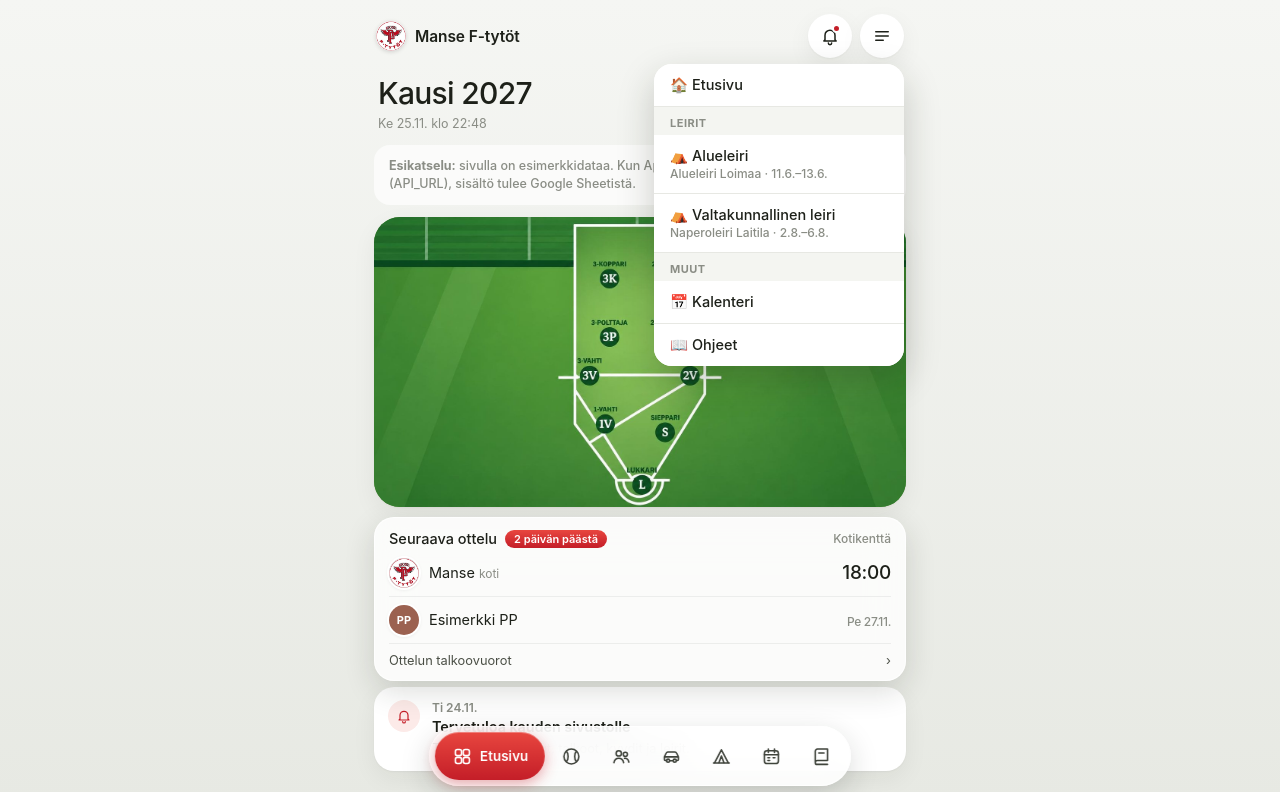
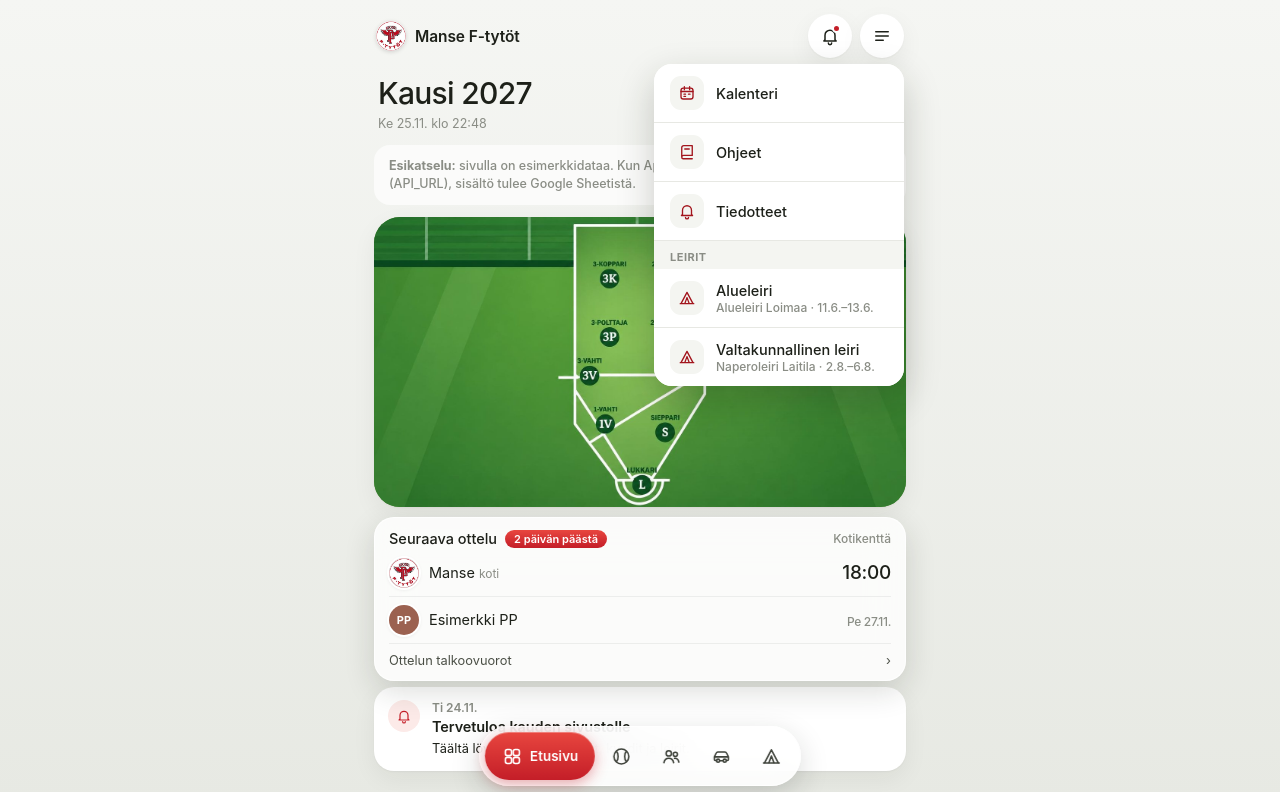
Before and after one commit to mollemo/manseft, a plain HTML site: page index.html in a window 1280 px wide. Both pictures are taken after a click on the button 882 px from the left and 36 px from the top of the page. Shown: the top 792 px of the page. Drawn offline with Linux system fonts and the light colour scheme.

Commit message:
Alapalkki viiteen kohteeseen; Kalenteri, Ohjeet ja Tiedotteet ☰-valikkoon viivakuvakkeilla
Co-Authored-By: Claude Opus 5.5 <noreply@anthropic.com>
Claude-Session: https://claude.ai/code/session_0195KyjXxycXxR7t9zE879q8

```diff
--- a/index.html
+++ b/index.html
@@ -53,9 +53,7 @@
   .bnav .cnt { position: absolute; top: 6px; right: 6px; min-width: 16px; height: 16px; padding: 0 4px; border-radius: 8px; background: var(--red);
                color: #fff; font-size: 10px; font-weight: 800; line-height: 16px; text-align: center; }
   .bnav button.active .cnt { display: none; }
-  @media (max-width: 430px) { .bnav { gap: 0; padding: 5px; } .bnav button { min-width: 40px; height: 46px; padding: 0 8px; font-size: 12.5px; gap: 5px; }
-                              .bnav button svg { width: 20px; height: 20px; } .bnav button.active { padding: 0 12px; } }
-  @media (max-width: 360px) { .bnav button.active .lb { display: none; } }
+  @media (max-width: 360px) { .bnav button { min-width: 44px; padding: 0 10px; } .bnav button.active { padding: 0 14px; } }
 
   /* Typografia */
   .h2 { font-size: 17px; font-weight: 600; color: var(--text); margin: 24px 4px 10px; display: flex; align-items: center; gap: 8px; letter-spacing: -.2px; }
@@ -257,9 +255,14 @@
   .camphead { margin: 0 0 12px; }
 
   .menu { position: absolute; right: 16px; top: 64px; background: #fff; border-radius: 18px; box-shadow: 0 14px 36px rgba(30,35,25,.22); min-width: 250px; z-index: 30; overflow: hidden; }
-  .menu button { display: block; width: 100%; text-align: left; padding: 12px 16px; border: none; border-bottom: 1px solid var(--border); background: #fff; color: var(--text); font-weight: 500; font-size: 14.5px; cursor: pointer; }
+  .menu button { display: flex; align-items: center; gap: 12px; width: 100%; text-align: left; padding: 12px 16px; border: none; border-bottom: 1px solid var(--border); background: #fff; color: var(--text); font-weight: 500; font-size: 14.5px; cursor: pointer; }
   .menu button:last-child { border-bottom: none; }
   .menu .mh { padding: 9px 16px 5px; font-size: 11px; font-weight: 700; color: var(--sub); text-transform: uppercase; letter-spacing: .5px; background: var(--soft); }
+  .menu .mi { width: 34px; height: 34px; border-radius: 11px; background: var(--soft); color: var(--acd); display: grid; place-items: center; flex: none; }
+  .menu .mi svg { width: 18px; height: 18px; }
+  .menu .mt { flex: 1; min-width: 0; }
+  .menu button.on { background: var(--acs); }
+  .ibtn.on { background: var(--acs); color: var(--acd); box-shadow: inset 0 0 0 1.5px var(--ac), var(--sh); }
   .menu small { display: block; color: var(--sub); font-weight: 500; font-size: 12px; margin-top: 1px; }
 
   .tl { display: flex; gap: 10px; padding: 11px 2px; border-bottom: 1px solid var(--border); }
@@ -311,8 +314,10 @@ const API_URL = "";
 const DEMO = !API_URL;
 const TABS = [
   ["koti", "Etusivu", "grid"], ["ottelut", "Ottelut", "ball"], ["talkoot", "Talkoot", "people"],
-  ["kyydit", "Kyydit", "car"], ["leirit", "Leirit", "tent"], ["kalenteri", "Kalenteri", "cal"], ["ohjeet", "Ohjeet", "book"],
+  ["kyydit", "Kyydit", "car"], ["leirit", "Leirit", "tent"],
 ];
+// Nämä sivut avataan ☰-valikosta
+const MENU_PAGES = [["kalenteri", "Kalenteri", "cal"], ["ohjeet", "Ohjeet", "book"], ["tiedotteet", "Tiedotteet", "bell"]];
 const TITLES = { koti: "Kausi", ottelut: "Otteluohjelma", talkoot: "Talkoovuorot", kyydit: "Kyydit", leirit: "Leirit", kalenteri: "Kalenteri", ohjeet: "Ohjeet", tiedotteet: "Tiedotteet" };
 
 // ─── Viivakuvakkeet ──────────────────────────────────────────────────────
@@ -344,7 +349,7 @@ function parseHash() {
   try { h = decodeURIComponent(h); } catch (e) {}
   if (h.startsWith("leiri=")) return { tab: "leiri", leiri: h.slice(6) };
   if (h.startsWith("osio=")) return { tab: "osio", sec: h.slice(5) };
-  return { tab: TABS.some(t => t[0] === h) || h === "tiedotteet" ? h : "koti" };
+  return { tab: TABS.some(t => t[0] === h) || MENU_PAGES.some(t => t[0] === h) ? h : "koti" };
 }
 let tab = parseHash().tab;
 const F = { leiri: parseHash().leiri || "", sec: parseHash().sec || "", lday: "", menu: false, ohje: "", games: "tulevat", talkoot: "tulevat", kal: "kaikki", kalPast: false, mePast: false };
@@ -1177,9 +1182,11 @@ function renderMenu() {
   if (!m) return;
   if (!F.menu || !D) { m.hidden = true; return; }
   const camps = sectionList().filter(isCamp);
-  m.innerHTML = `<button data-act="tab" data-key="koti">🏠 Etusivu</button>`
-    + (camps.length ? `<div class="mh">Leirit</div>` + camps.map(x => `<button data-act="openLeiri" data-key="${esc(x)}">⛺ ${esc(x)}${campLive(x) ? " · käynnissä" : ""}<small>${esc([campLabel(x), campRange(x) || "päivät tulossa"].filter(Boolean).join(" · "))}</small></button>`).join("") : "")
-    + `<div class="mh">Muut</div><button data-act="tab" data-key="kalenteri">📅 Kalenteri</button><button data-act="tab" data-key="ohjeet">📖 Ohjeet</button>`;
+  const item = (act, key, icon, label, small, on) => `<button class="${on ? "on" : ""}" data-act="${act}" data-key="${esc(key)}"><span class="mi">${ic(icon)}</span>
+      <span class="mt">${label}${small ? `<small>${small}</small>` : ""}</span></button>`;
+  m.innerHTML = MENU_PAGES.map(([k, l, icon]) => item("tab", k, icon, l, "", tab === k)).join("")
+    + (camps.length ? `<div class="mh">Leirit</div>` + camps.map(x => item("openLeiri", x, "tent", esc(x) + (campLive(x) ? " · käynnissä" : ""),
+        esc([campLabel(x), campRange(x) || "päivät tulossa"].filter(Boolean).join(" · ")), tab === "leiri" && F.leiri === x)).join("") : "");
   m.hidden = false;
 }
 
@@ -1259,6 +1266,8 @@ function renderTabs() {
   const fresh = D && (D.news || []).some(n => n.date && daysUntil(n.date) >= -7 && (!n.until || n.until >= todayIso()));
   document.getElementById("bellBtn").innerHTML = ic("bell") + (fresh ? `<span class="dot"></span>` : "");
   document.getElementById("menuBtn").innerHTML = ic("menu");
+  document.getElementById("menuBtn").classList.toggle("on", MENU_PAGES.some(t => t[0] === tab));
+  document.getElementById("bellBtn").classList.toggle("on", tab === "tiedotteet");
 }
 function renderClock() {
   const n = nowFi();
```
